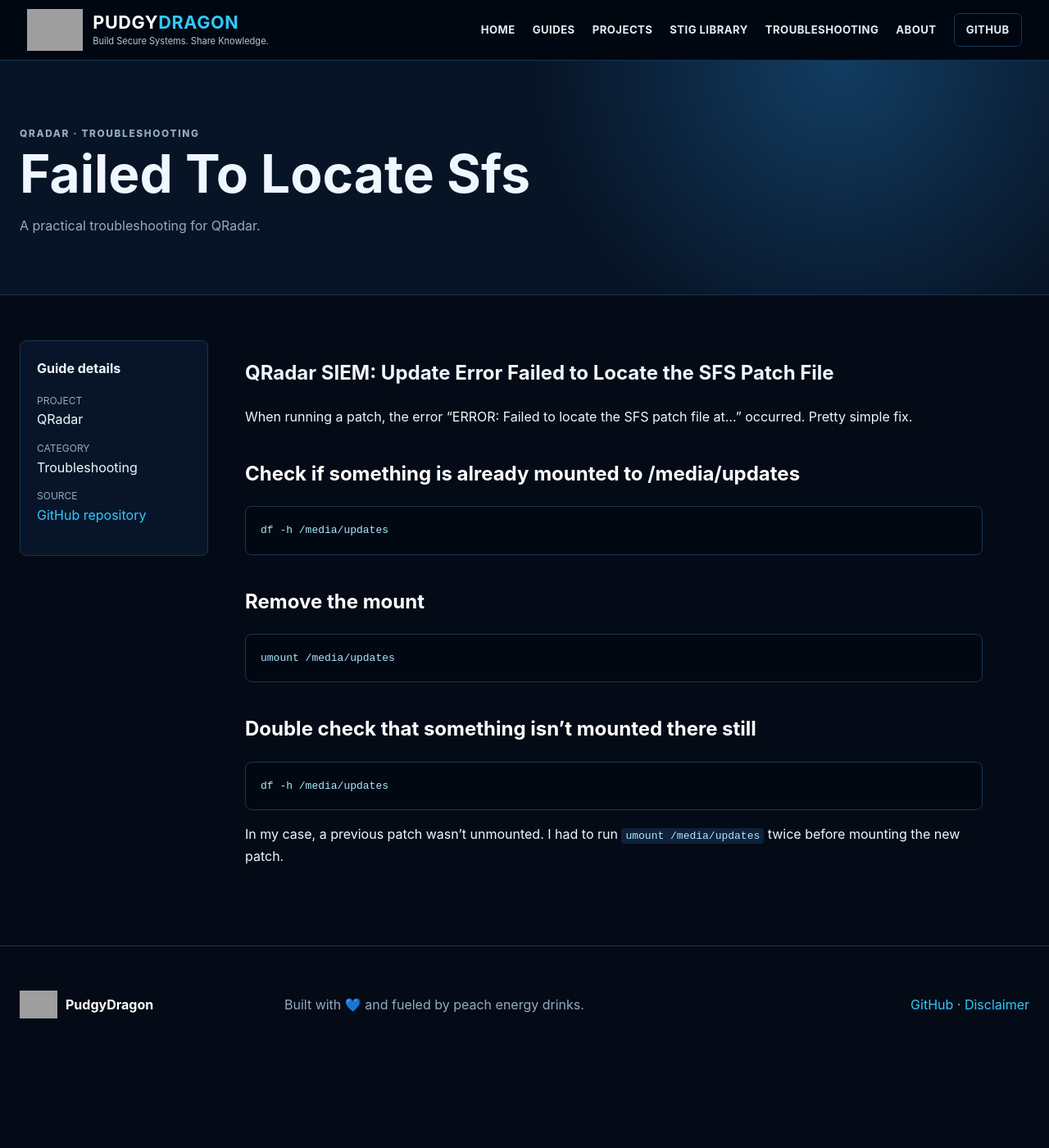
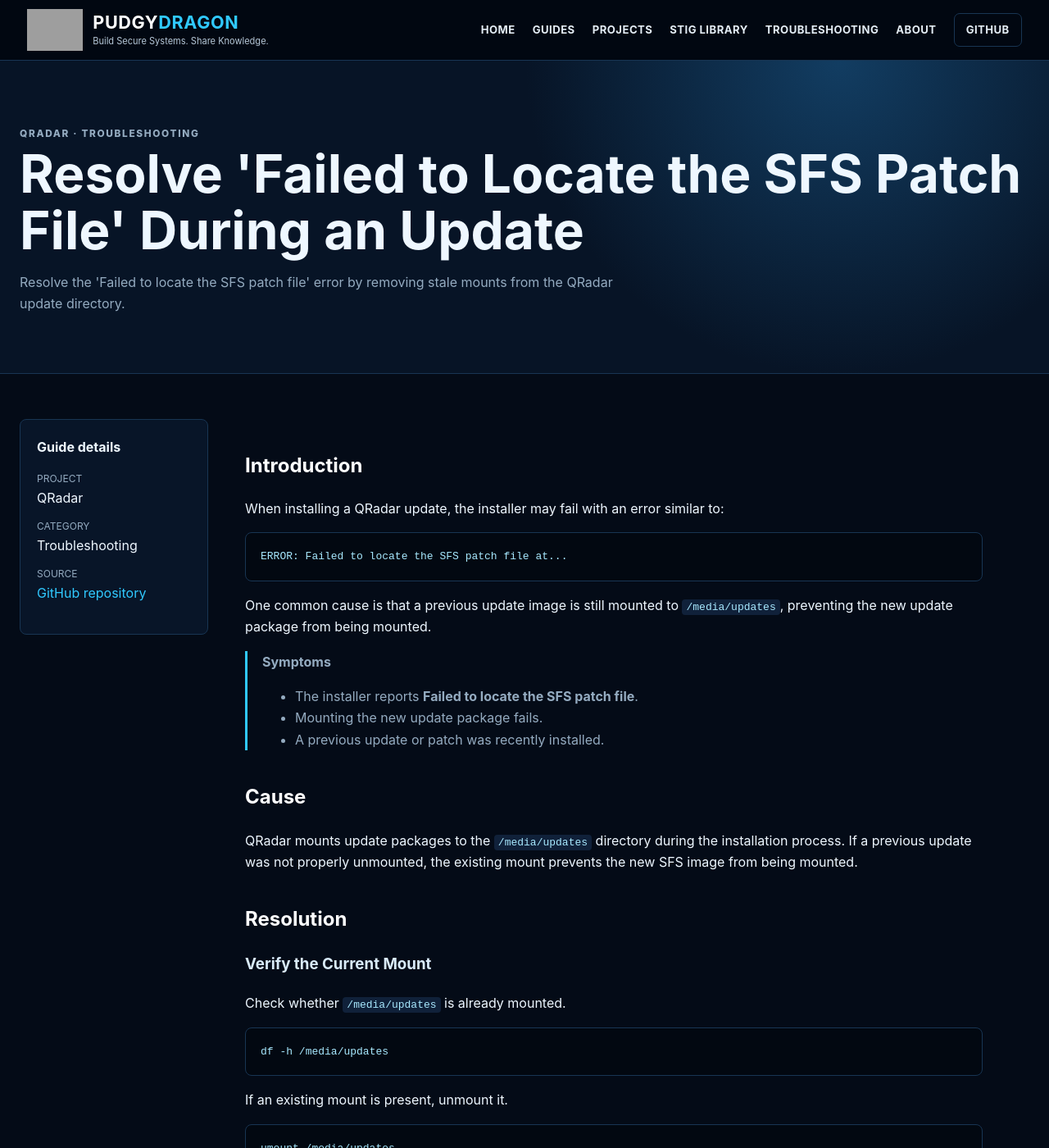
Before and after one commit to PudgyDragon/pudgydragon.github.io, a Jekyll site: the page built from _guides/qradar-troubleshooting-failed-to-locate-sfs.md, in a window 1280 px wide and 1400 px high. Shown: the whole window at 82% size. Built offline with Jekyll 4.4.1, drawn with Linux system fonts in a browser that asks for light colours; some of the changed text lies outside the part shown; grey boxes are pictures that could not be loaded.

Commit message:
Update qradar-troubleshooting-failed-to-locate-sfs.md

````diff
--- a/_guides/qradar-troubleshooting-failed-to-locate-sfs.md
+++ b/_guides/qradar-troubleshooting-failed-to-locate-sfs.md
@@ -1,27 +1,83 @@
 ---
-title: "Failed To Locate Sfs"
+title: "Resolve 'Failed to Locate the SFS Patch File' During an Update"
 project: "QRadar"
 category: "Troubleshooting"
-description: "A practical troubleshooting for QRadar."
+description: "Resolve the 'Failed to locate the SFS patch file' error by removing stale mounts from the QRadar update directory."
 source_url: "https://github.com/PudgyDragon/QRadar/blob/main/Troubleshooting/Failed_to_Locate_SFS.md"
 ---
 
-# QRadar SIEM: Update Error Failed to Locate the SFS Patch File
-When running a patch, the error "ERROR: Failed to locate the SFS patch file at..." occurred. Pretty simple fix.
+## Introduction
 
-## Check if something is already mounted to /media/updates
+When installing a QRadar update, the installer may fail with an error similar to:
+
+```text
+ERROR: Failed to locate the SFS patch file at...
 ```
+
+One common cause is that a previous update image is still mounted to `/media/updates`, preventing the new update package from being mounted.
+
+> **Symptoms**
+>
+> - The installer reports **Failed to locate the SFS patch file**.
+> - Mounting the new update package fails.
+> - A previous update or patch was recently installed.
+
+## Cause
+
+QRadar mounts update packages to the `/media/updates` directory during the installation process. If a previous update was not properly unmounted, the existing mount prevents the new SFS image from being mounted.
+
+## Resolution
+
+### Verify the Current Mount
+
+Check whether `/media/updates` is already mounted.
+
+```bash
 df -h /media/updates
 ```
 
-## Remove the mount
-```
+If an existing mount is present, unmount it.
+
+```bash
 umount /media/updates
 ```
 
-## Double check that something isn't mounted there still
-```
+Verify the mount has been removed.
+
+```bash
 df -h /media/updates
 ```
 
-In my case, a previous patch wasn't unmounted. I had to run `umount /media/updates` twice before mounting the new patch.
+If the directory is still mounted, repeat the unmount command until no filesystem is attached.
+
+```bash
+umount /media/updates
+```
+
+> **Field Note**
+>
+> During one upgrade, a previous update image had not been completely unmounted. Running `umount /media/updates` a second time removed the remaining mount, allowing the new SFS image to mount successfully.
+
+After the mount has been removed, mount the new update package and continue the installation.
+
+## Verification
+
+Verify that:
+
+- `/media/updates` is no longer mounted.
+- The new SFS image mounts successfully.
+- The QRadar update installer proceeds without reporting the SFS error.
+
+## If the Problem Persists
+
+If the error continues after unmounting `/media/updates`:
+
+- Verify the SFS file exists and is not corrupted.
+- Confirm the mount command references the correct SFS file.
+- Ensure no other processes are using `/media/updates`.
+- Verify sufficient disk space is available for the update.
+
+## Additional Resources
+
+- IBM QRadar Upgrade Documentation
+- IBM QRadar Update Package Documentation
````
